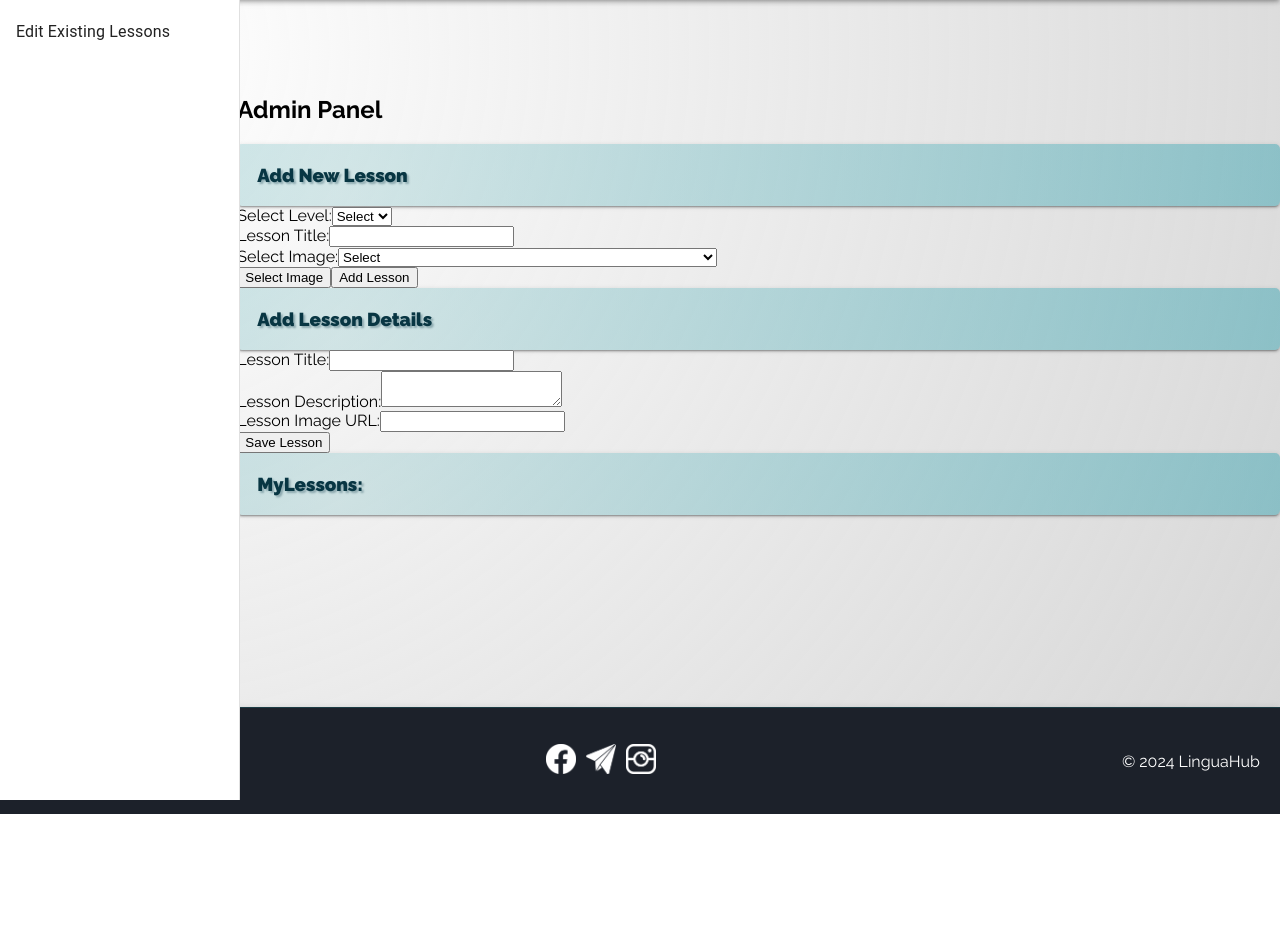
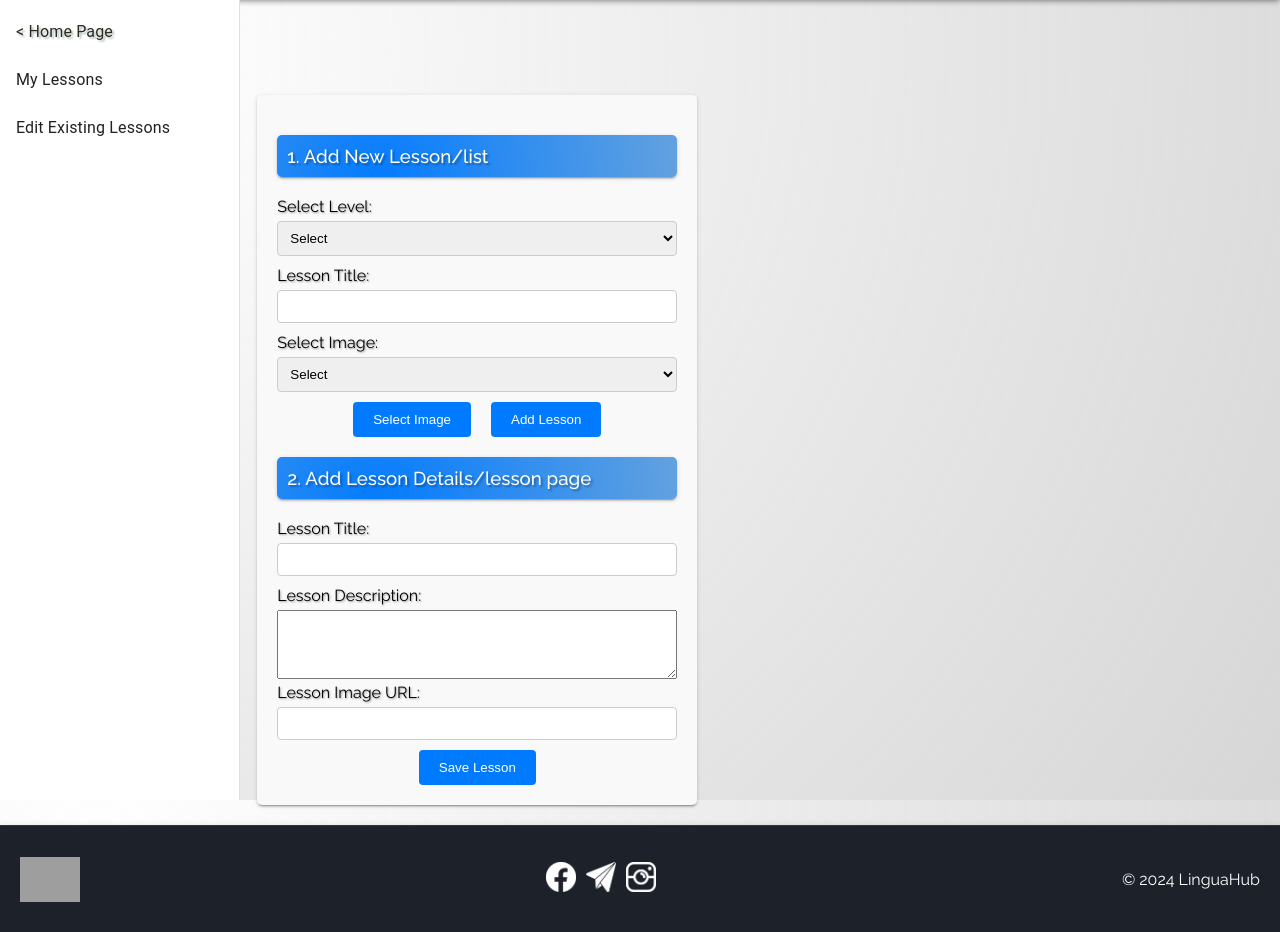
Before and after one commit to MariiaPolishchuk/LinguaHub-Typescript-, a React (Vite) app: page /admin-panel in a window 1280 px wide. Before the commit the page ends 814 px from the top, so only its background shows below. Built offline with nearby package versions, Linux system fonts and the light colour scheme; grey boxes are pictures that could not be loaded.

Commit message:
admin-panel

```diff
--- a/src/Components/CMS/AdminPanel/AdminPanel.tsx
+++ b/src/Components/CMS/AdminPanel/AdminPanel.tsx
@@ -41,7 +41,6 @@ const AdminPanel: React.FC<AdminPanelProps> = ({ levels }) => {
                 </Grid>
                 <Grid item xs={10}>
                     <div className="add-lesson">
-                        <h2>Admin Panel</h2>
                         <CMSForm
                             levels={levels}
                             imageList={imageList}
@@ -53,13 +52,14 @@ const AdminPanel: React.FC<AdminPanelProps> = ({ levels }) => {
                             isOpen={isModalOpen}
                             closeModal={() => setIsModalOpen(false)}
                         />
-                        <h3>MyLessons:</h3>
-                        <LessonList lessons={lessons} />
+                        {/* <h3>MyLessons:</h3>
+                        <LessonList lessons={lessons} /> */}
                     </div>
                 </Grid>
             </Grid>
             <Routes>
               <Route path="/admin-panel/edit" element= {<EditLessonsPage lessons={lessons} />} ></Route>
+              <Route path="/admin-panel/my-lessons" element= {<LessonList lessons={lessons} />} ></Route>
             </Routes>
         </div>
     );
--- a/src/Components/CMS/AdminPanel/EditLessonsPage.tsx
+++ b/src/Components/CMS/AdminPanel/EditLessonsPage.tsx
@@ -2,6 +2,8 @@ import React from "react";
 import LessonList from "./LessonList";
 import { Lesson } from "../types";
 import "../../../styles/AdminBorder.css";
+import SidePanel from "./Sidebar";
+import { Grid } from "@mui/material";
 
 interface EditLessonsPageProps {
   lessons: Lesson[];
@@ -9,9 +11,16 @@ interface EditLessonsPageProps {
 
 const EditLessonsPage: React.FC<EditLessonsPageProps> = ({ lessons }) => {
   return (
-    <div>
-      <h3>Edit Existing Lessons</h3>
-      <LessonList lessons={lessons} />
+    <div className="admin-border">
+      <Grid container spacing={3}>
+        <Grid item xs={2}>
+          <SidePanel />
+        </Grid>
+        <Grid item xs={10}>
+          <h3>Edit Existing Lessons</h3>
+          <LessonList lessons={lessons} />
+        </Grid>
+      </Grid>
     </div>
   );
 };
--- a/src/Components/CMS/AdminPanel/Sidebar.tsx
+++ b/src/Components/CMS/AdminPanel/Sidebar.tsx
@@ -20,6 +20,13 @@ const Sidebar: React.FC = () => {
       }}
     >
       <List>
+      <ListItem button component={Link} to="/">
+          <ListItemText className="back-link" primary="< Home Page" />
+        </ListItem>
+
+        <ListItem button component={Link} to="/admin-panel/my-lessons">
+          <ListItemText primary="My Lessons" />
+        </ListItem>
         <ListItem button component={Link} to="/admin-panel/edit">
           <ListItemText primary="Edit Existing Lessons" />
         </ListItem>
--- a/src/Components/CMS/CMSForm.tsx
+++ b/src/Components/CMS/CMSForm.tsx
@@ -48,8 +48,8 @@ const CMSForm: React.FC<CMSFormProps> = ({
     };
 
     return (
-        <div>
-            <h3>Add New Lesson</h3>
+        <div className="cms-form">
+            <h3>1. Add New Lesson/list</h3>
             <label htmlFor="level">Select Level:</label>
             <select
                 id="level"
@@ -86,8 +86,10 @@ const CMSForm: React.FC<CMSFormProps> = ({
                 ))}
             </select>
             <br />
+            <div className="cms-buttons">
             <button onClick={() => setIsModalOpen(true)}>Select Image</button>
             <button onClick={handleAddLesson}>Add Lesson</button>
+            </div>
             {showSuccessMessage && <p>Lesson successfully added!</p>}
             <Modal
                 imageList={imageList}
--- a/src/Components/CMS/LessonEditor.tsx
+++ b/src/Components/CMS/LessonEditor.tsx
@@ -3,7 +3,7 @@ import { Lesson } from "./types";
 
 
 interface LessonEditorProps {
-    onSaveLesson: (lesson: Lesson) => void; // Изменение типа параметра
+    onSaveLesson: (lesson: Lesson) => void;
 }
 
 const LessonEditor: React.FC<LessonEditorProps> = ({ onSaveLesson }) => {
@@ -33,7 +33,7 @@ const LessonEditor: React.FC<LessonEditorProps> = ({ onSaveLesson }) => {
 
     return (
         <div>
-            <h3>Add Lesson Details </h3>
+            <h3>2. Add Lesson Details/lesson page </h3>
             <label htmlFor="lessonTitle">Lesson Title:</label>
             <input
                 type="text"
@@ -57,7 +57,10 @@ const LessonEditor: React.FC<LessonEditorProps> = ({ onSaveLesson }) => {
                 onChange={(e) => setLessonImage(e.target.value)}
             />
             <br />
+            <div className="cms-buttons">
             <button onClick={handleSaveLesson}>Save Lesson</button>
+            </div>
+
         </div>
     );
 };
--- a/src/Components/Header/Header.tsx
+++ b/src/Components/Header/Header.tsx
@@ -82,7 +82,8 @@ const Header: React.FC<HeaderProps> = ({ user, onLogout }) => {
     setIsUserMenuOpen(false);
   };
 
-  const isAdmin = isAuthenticated && auth0User?.email === "mpolishchuk9106@gmail.com";
+  const isAdmin = isAuthenticated && (auth0User?.email === "mpolishchuk9106@gmail.com" || auth0User?.email === "rovenskyioleg7@gmail.com");
+
 
   return (
     <header className={`header ${!visible ?  "out" : ""}`}  role="banner">
--- a/src/styles/AdminBorder.css
+++ b/src/styles/AdminBorder.css
@@ -19,7 +19,12 @@
   font-weight: 900;
   margin: 20px !important;
   text-shadow: 2px 2px 2px #08364352 !important;
-    box-shadow: 0px 3px 1px -2px rgba(0, 0, 0, 0.2), 0px 2px 2px 0px rgba(0, 0, 0, 0.14), 0px 1px 5px 0px rgba(0, 0, 0, 0.12);
+  box-shadow: 0px 3px 1px -2px rgba(0, 0, 0, 0.2),
+    0px 2px 2px 0px rgba(0, 0, 0, 0.14), 0px 1px 5px 0px rgba(0, 0, 0, 0.12);
+}
+
+.close {
+  cursor: pointer;
 }
 
 .image-list {
@@ -32,4 +37,77 @@
 
 .image-list-item {
   width: 100%;
+  cursor: pointer;
 }
+
+/* styles.css */
+
+.admin-border .back-link {
+  padding: 0;
+}
+
+.cms-form {
+  text-shadow: 1px 1px 2px rgba(0, 0, 0, 0.4);
+  max-width: 400px;
+  margin: 20px;
+  padding: 20px;
+  box-shadow: 0px 3px 1px -2px rgba(0, 0, 0, 0.2),
+    0px 2px 2px 0px rgba(0, 0, 0, 0.14), 0px 1px 5px 0px rgba(0, 0, 0, 0.12);
+  border-radius: 5px;
+  background-color: #f9f9f9;
+}
+
+.cms-form h3 {
+  margin-top: 0;
+  padding: 10px;
+  margin: 20px 0;
+  background: radial-gradient(
+    circle farthest-corner at 100px 50px,
+    #027bff,
+    #1976d2ab
+  );
+  color: #fff;
+  font-weight: 500;
+  text-shadow: 2px 2px 2px #03101452 !important;
+  box-shadow: 0px 3px 1px -2px rgba(0, 0, 0, 0.2),
+    0px 2px 2px 0px rgba(0, 0, 0, 0.14), 0px 1px 5px 0px rgba(0, 0, 0, 0.12);
+}
+
+.cms-form label {
+  display: block;
+  margin-bottom: 5px;
+}
+
+.cms-form select,
+.cms-form input[type="text"] {
+  width: 100%;
+  padding: 8px;
+  margin-bottom: 10px;
+  border: 1px solid #ccc;
+  border-radius: 4px;
+  box-sizing: border-box;
+}
+
+.cms-buttons {
+  display: flex;
+  gap: 20px;
+  justify-content: center;
+}
+
+.cms-form button {
+  padding: 10px 20px;
+  background-color: #007bff;
+  color: #fff;
+  border: none;
+  border-radius: 4px;
+  cursor: pointer;
+}
+
+.cms-form button:hover {
+  background-color: #0056b3;
+}
+
+textarea {
+  width: 394px;
+  height: 63px;
+}
```
Lines whose indentation alone changed are shown as unchanged.
